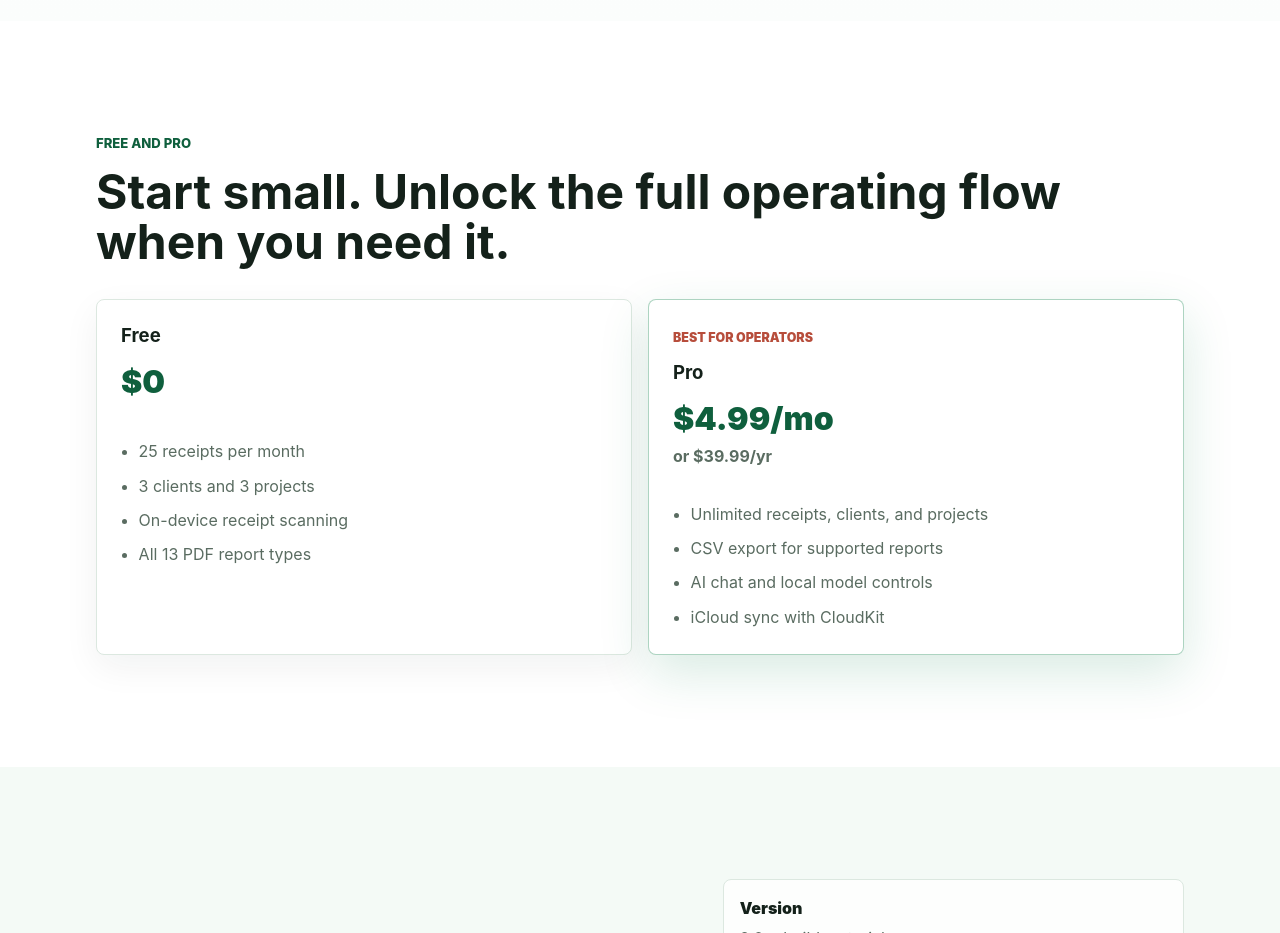
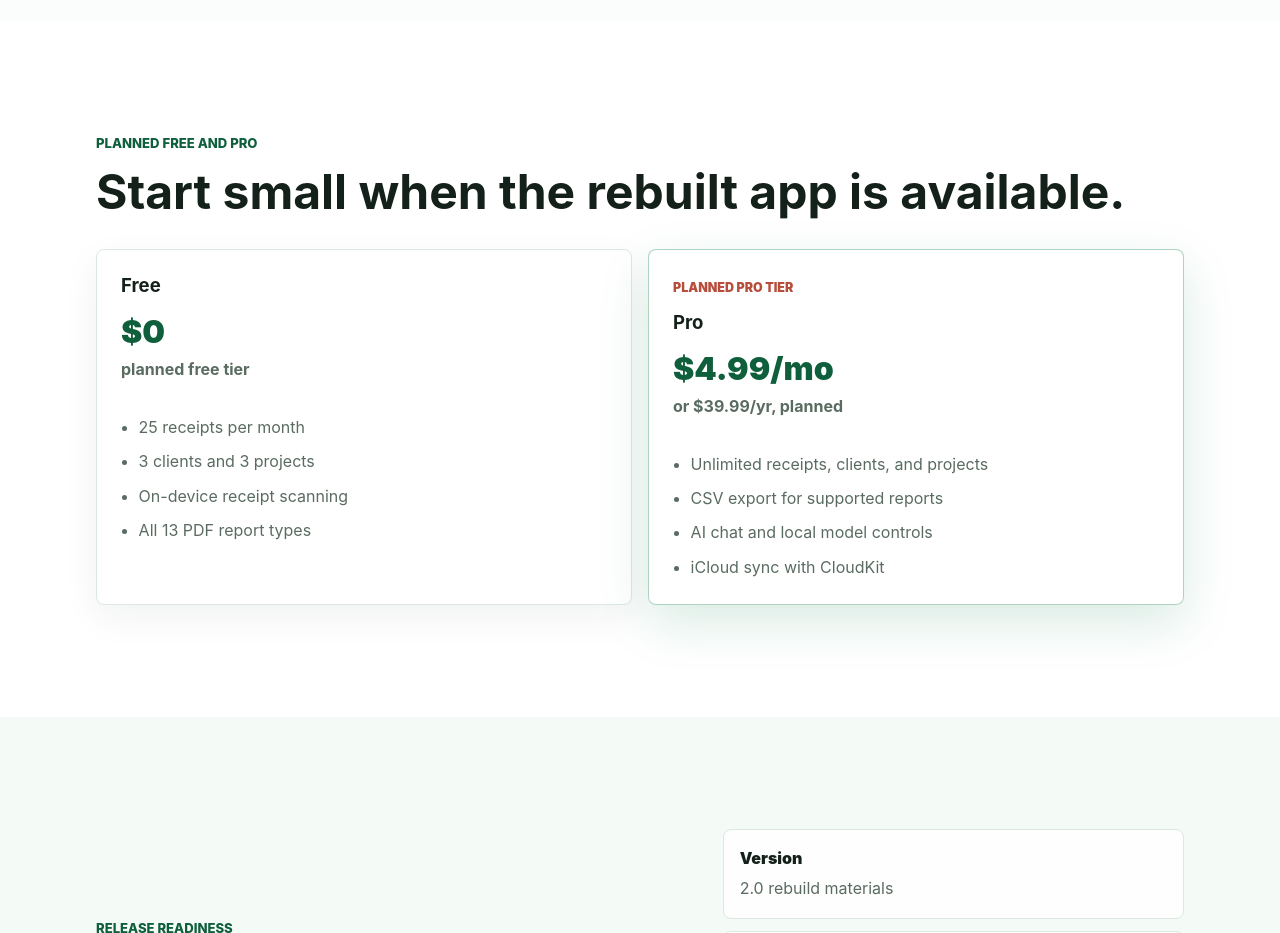
Before and after one commit to vega-llc/expenseonthego.com, a plain HTML site: page index.html in a window 1280 px wide. Shown: the part 4120-5053 px from the top of the page. Drawn offline with Linux system fonts and the light colour scheme.

Commit message:
Clarify planned pricing state

```diff
--- a/index.html
+++ b/index.html
@@ -202,12 +202,12 @@
 
       <section class="section" id="pricing" aria-labelledby="pricing-title">
         <div class="section-inner">
-          <p class="section-kicker">Free and Pro</p>
-          <h2 id="pricing-title">Start small. Unlock the full operating flow when you need it.</h2>
+          <p class="section-kicker">Planned Free and Pro</p>
+          <h2 id="pricing-title">Start small when the rebuilt app is available.</h2>
           <div class="pricing-grid">
             <article class="pricing-card">
               <h3>Free</h3>
-              <p class="price">$0</p>
+              <p class="price">$0 <span>planned free tier</span></p>
               <ul>
                 <li>25 receipts per month</li>
                 <li>3 clients and 3 projects</li>
@@ -216,9 +216,9 @@
               </ul>
             </article>
             <article class="pricing-card featured">
-              <span class="plan-label">Best for operators</span>
+              <span class="plan-label">Planned Pro tier</span>
               <h3>Pro</h3>
-              <p class="price">$4.99/mo <span>or $39.99/yr</span></p>
+              <p class="price">$4.99/mo <span>or $39.99/yr, planned</span></p>
               <ul>
                 <li>Unlimited receipts, clients, and projects</li>
                 <li>CSV export for supported reports</li>
@@ -290,11 +290,6 @@
         "name": "ExpenseOnTheGo",
         "applicationCategory": "FinanceApplication",
         "operatingSystem": "iOS, iPadOS",
-        "offers": {
-          "@type": "Offer",
-          "price": "0",
-          "priceCurrency": "USD"
-        },
         "publisher": {
           "@type": "Organization",
           "name": "Vega LLC"
```
